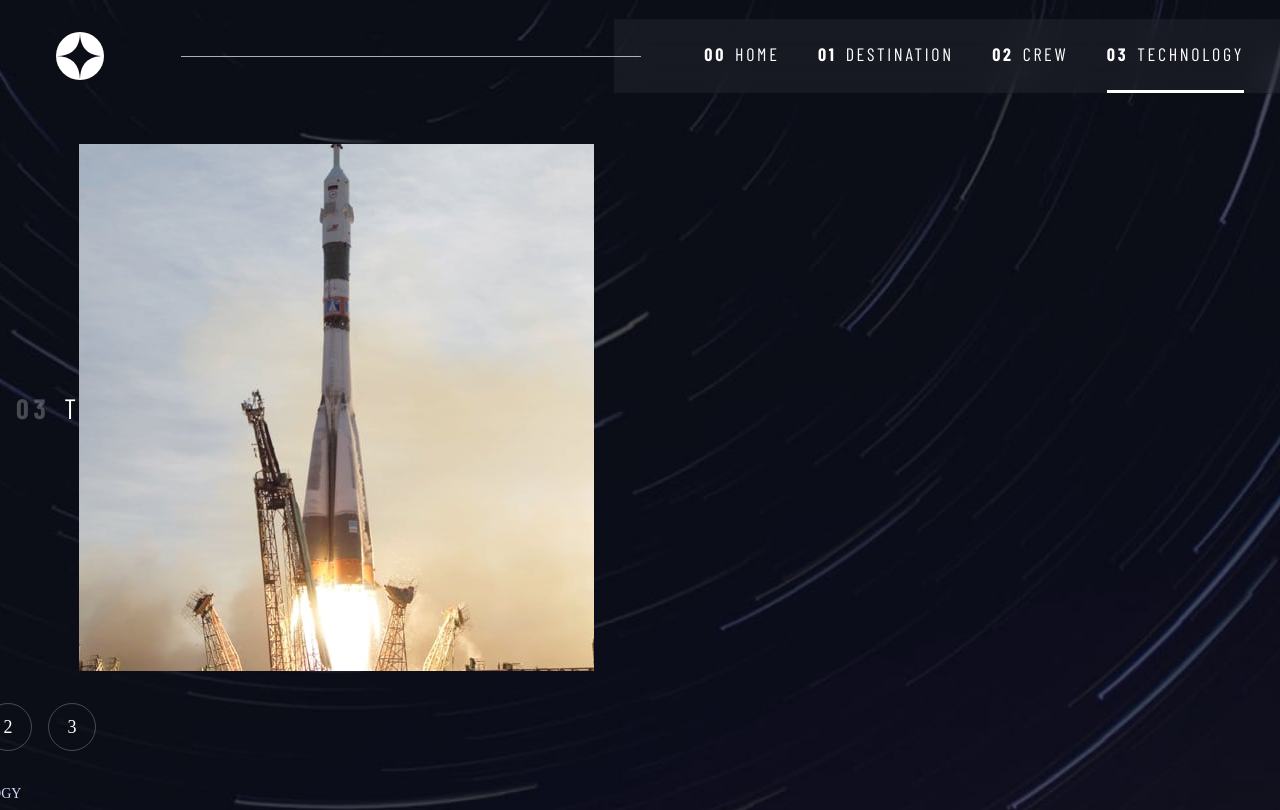
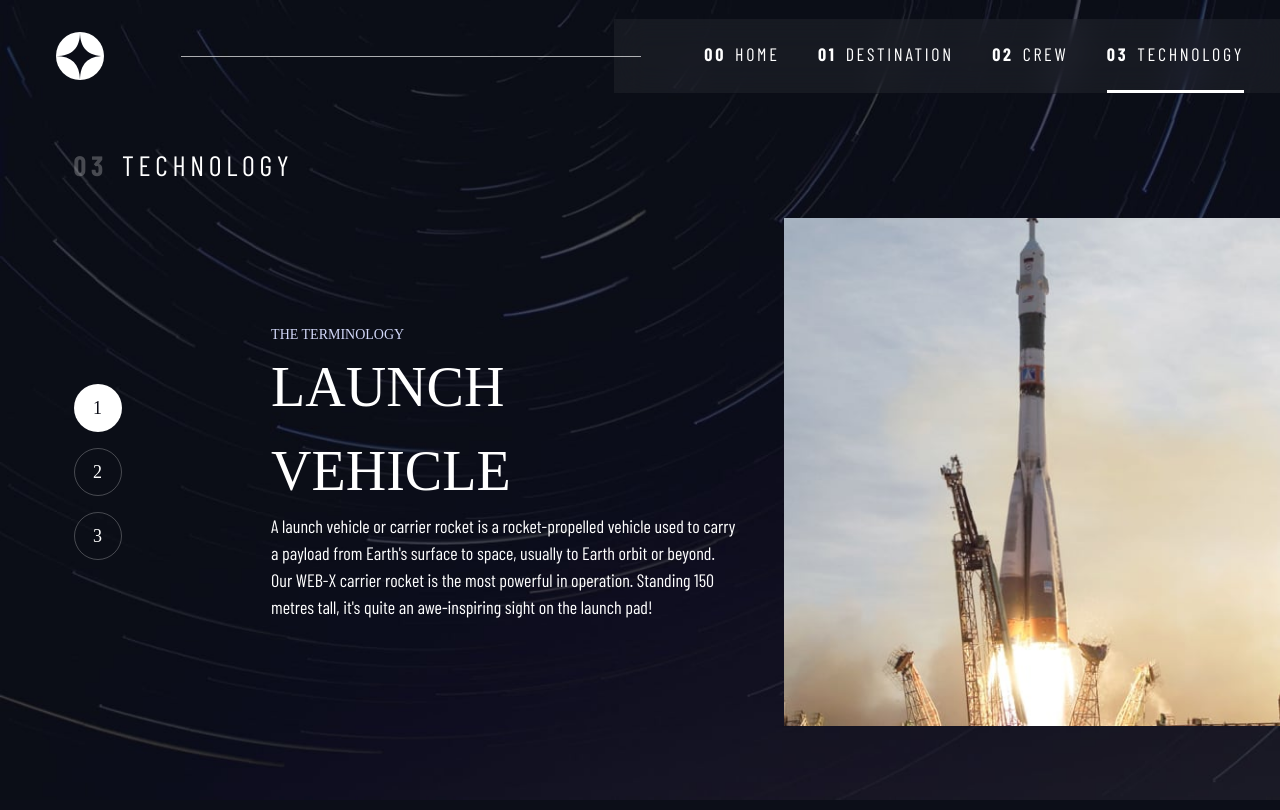
Before and after one commit to onnymm/spacetravel, a React (Vite) app: page /technology in a window 1280 px wide. Shown: the top 810 px of the page. Built offline with nearby package versions, Linux system fonts and the light colour scheme; a web font is replaced by a local one.

Commit message:
Solved the Design System issues

```diff
--- a/src/design_system/sections/03_interactive-emenets.jsx
+++ b/src/design_system/sections/03_interactive-emenets.jsx
@@ -6,11 +6,11 @@ const InteractiveElements = () => (
 
         {/* navigation */}
         <div>
-            <nav>
-                <ul className="primary-navigation underline-indicators flex">
-                    <li className="active"><a className="uppercase text-white letter-spacing-2" href="#"><span>01</span>Active</a></li>
-                    <li ><a className="uppercase text-white letter-spacing-2" href="#"><span>02</span>Hovered</a></li>
-                    <li ><a className="uppercase text-white letter-spacing-2" href="#"><span>03</span>Idle</a></li>
+            <nav style={{margin: 0}}>
+                <ul id="primary-navigation" className={`primary-navigation underline-indicators flex`} style={{justifyContent: 'start', paddingLeft: '5rem', width: 'fit-content'}}>
+                        <li className={`active uppercase text-white ff-sans-cond letter-spacing-2`} style={{borderColor: 'hsl( var(--clr-white), 1)'}} href="#"><span aria-hidden="true">00</span>Active</li>
+                        <li className={`uppercase text-white ff-sans-cond letter-spacing-2`} style={{borderColor: 'hsl( var(--clr-white), 0.5)'}} href="#"><span aria-hidden="true">01</span>Hovered</li>
+                        <li className={`uppercase text-white ff-sans-cond letter-spacing-2`} href="#"><span aria-hidden="true">02</span>Idle</li>
                 </ul>
             </nav>
         </div>
@@ -21,21 +21,21 @@ const InteractiveElements = () => (
         </div>
             <div className="flow" style={{marginBottom: '50vh', '--flow-space': '4rem'}}>
                 {/* Tabs */}
-                <div className="tab-list underline-indicators flex">
-                    <button aria-selected="true" className="uppercase text-accent bg-dark ff-sans-cond letter-spacing-2">Moon</button>
-                    <button aria-selected="false" className="uppercase text-accent bg-dark ff-sans-cond letter-spacing-2">Mars</button>
+                <div className="tab-list underline-navigation flex">
+                    <button aria-selected="true" className="active uppercase text-accent bg-dark ff-sans-cond letter-spacing-2">Moon</button>
+                    <button aria-selected="false" className="uppercase text-accent bg-dark ff-sans-cond letter-spacing-2" style={{borderColor: 'hsl( var(--clr-white), 0.5)'}}>Mars</button>
                     <button aria-selected="false" className="uppercase text-accent bg-dark ff-sans-cond letter-spacing-2">Europa</button>
                 </div>
                 {/* Dots */}
                 <div className="dot-indicators flex">
                     <button aria-selected="true"><span className="sr-only">Slide title</span></button>
-                    <button aria-selected="false"><span className="sr-only">Slide title</span></button>
+                    <button aria-selected="false" style={{backgroundColor: 'hsl( var(--clr-white), 0.5)'}}><span className="sr-only">Slide title</span></button>
                     <button aria-selected="false"><span className="sr-only">Slide title</span></button>
                 </div>
                 {/* Numbers */}
                 <div className="number-indicators flex">
                     <button aria-selected="true"><span className="">1</span></button>
-                    <button aria-selected="false"><span className="">2</span></button>
+                    <button aria-selected="false" style={{borderColor: 'hsl( var(--clr-white), 0.5)'}}><span className="">2</span></button>
                     <button aria-selected="false"><span className="">3</span></button>
                 </div>
             </div>
--- a/src/index.css
+++ b/src/index.css
@@ -124,7 +124,7 @@ body::-webkit-scrollbar-thumb {
     justify-content: center;
     grid-template-rows: min-content 1fr;
     overflow: hidden;
-    min-height: 101vh;
+    min-height: 100vh;
 }
 
 #main {
@@ -695,6 +695,7 @@ body * {
     'image'
     'tabs'
     'content';
+    padding-bottom: 3rem;
 }
 
 .grid-container--technology > * {
@@ -702,6 +703,7 @@ body * {
 }
 
 .grid-container .landscape {
+    padding-top: 2rem;
     grid-area: image;
 }
 
@@ -819,7 +821,7 @@ body * {
         justify-items: start;
         --flow-space: 2rem;
         padding-bottom: 0;
-        grid-template-columns: minmax(1rem, 1fr) minmax(0, 37rem) minmax(0, 23rem) minmax(1rem, 1fr);
+        grid-template-columns: minmax(0rem, 1fr) minmax(0, 40rem) minmax(0, 20rem) minmax(1rem, 1fr);
         grid-template-areas:
             '. title title .'
             '. content image .'
@@ -833,11 +835,37 @@ body * {
         max-width: 100%;
     }
 
+    .grid-container--crew picture img {
+        /* border: 1px solid red; */
+        max-height: 50vh;
+    }
+
+
+    .grid-container--technology {
+        justify-items: start;
+        align-content: start;
+        --flow-space: 2rem;
+        grid-template-columns: 2vw 1fr 3fr 3fr;
+        grid-template-areas:
+        '. title title .'
+        '. tabs content image';
+        padding-bottom: 3rem;
+    }
+
     .technology .portrait {
         display: flex;
+        grid-area: image;
+        width: 100%;
+        padding: 0;
     }
 
     .technology .landscape {
         display: none;
     }
+
+    .technology .number-indicators {
+        flex-direction: column;
+    }
+
+
 }
--- a/src/router.jsx
+++ b/src/router.jsx
@@ -1,5 +1,6 @@
 import { createBrowserRouter } from "react-router-dom";
 import App from "./App";
+import DesignSystem from './design-system.jsx';
 import Home from "./routes/00_home.jsx";
 import Destination from "./routes/01_destination.jsx";
 import Crew from "./routes/02_crew.jsx";
@@ -28,6 +29,10 @@ const router = createBrowserRouter(
                     element: <Technology />
                 }
             ]
+        },
+        {
+            path: "/design_system",
+            element: <DesignSystem />
         }
     ]
 )
--- a/src/routes/03_technology.jsx
+++ b/src/routes/03_technology.jsx
@@ -10,11 +10,11 @@ const Technology = () => {
     return (
         <main id="main" className="technology grid-container grid-container--technology flow">
             <h1 className="numbered-title"><span aria-hidden='true'>03</span>Technology</h1>
+            <div className="landscape">
+                <Cover name={`${useTechnology.name}-landscape`} type={'jpg'} />
+            </div>
             <div className="portrait">
                 <Cover name={`${useTechnology.name}-portrait`} type={'jpg'} />
-            </div>
-            <div className="landscape">
-                <Cover name={`${useTechnology.name}-landscape`} type={'jpg'} />
             </div>
             <NavigationNumber useItem={useTechnology} setItem={setTechnology} data={data}/>
             <DescriptionTechnology name={useTechnology.name} description={useTechnology.description}/>
--- a/src/routes/index.jsx
+++ b/src/routes/index.jsx
@@ -1,4 +1,4 @@
-import { Outlet } from 'react-router-dom';
+import { NavLink, Outlet } from 'react-router-dom';
 import Logo from "../assets/logo.svg";
 import Navbar from "../ui_components/navbar";
 
@@ -7,7 +7,9 @@ const Index = () => (
         <a className="skip-to-content" href="#main">Skip to content</a>
         <header className="primary-header flex">
             <div className="logo">
-                <img src={Logo} alt="" />
+                <NavLink to="/design_system">
+                    <img src={Logo} alt="" />
+                </NavLink>
             </div>
             <Navbar />
         </header>
--- a/src/ui_components/large-button.jsx
+++ b/src/ui_components/large-button.jsx
@@ -1,5 +1,9 @@
+import { NavLink } from "react-router-dom";
+
 const LargeButton = () => (
-    <a href="#" className="large-button uppercase text-dark bg-white ">Explore</a>
+    <NavLink to="/destination">
+        <div className="large-button uppercase text-dark bg-white ">Explore</div>
+    </NavLink>
 )
 
 export default LargeButton;
```
